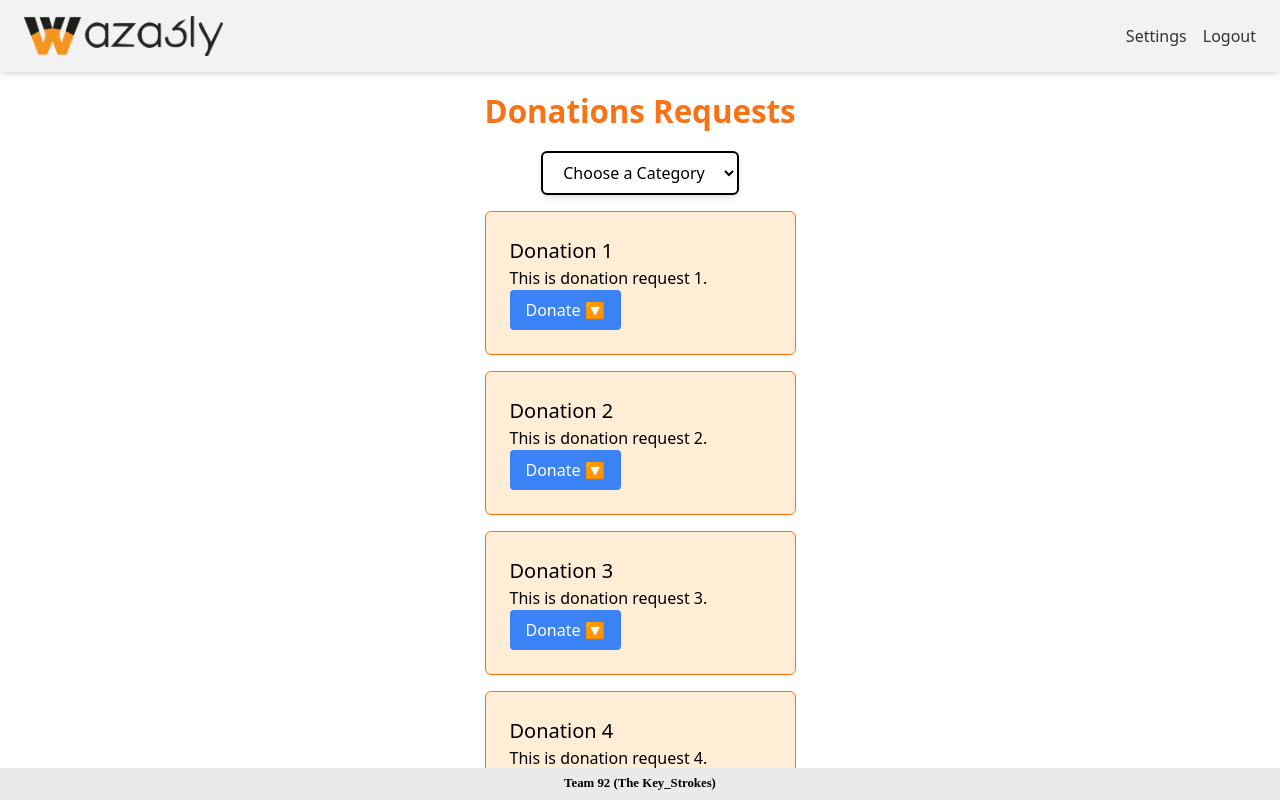
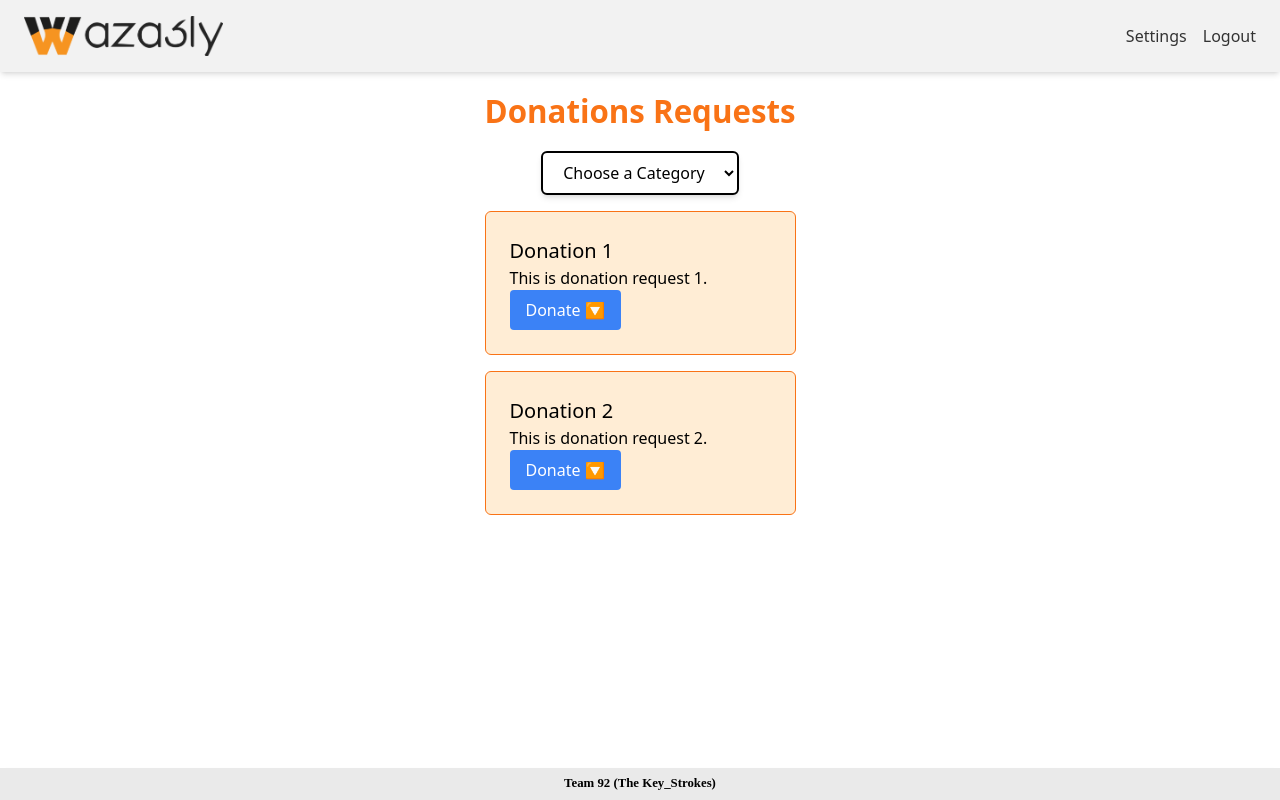
Before and after one commit to Hamada-Gado/Waz3ly-Web-Site, a React (Vite) app: page /donor in a window 1280 px wide. Built offline with nearby package versions, Linux system fonts and the light colour scheme.

Commit message:
HandleSubmit

```diff
--- a/src/components/Donor/DonationForm.jsx
+++ b/src/components/Donor/DonationForm.jsx
@@ -1,9 +1,13 @@
-import React from 'react';
+import React from "react";
+import { donationsTest } from "/src/pages/Donor/data.js";
 
 const DonationForm = ({ selectedDonation }) => {
   const handleSubmit = (event) => {
     event.preventDefault();
-    // Handle form submission
+    console.log(donationsTest[selectedDonation.id - 1]);
+    donationsTest[selectedDonation.id - 1].pending = true;
+    donationsTest[selectedDonation.id - 1].completed =
+      new Date() > new Date(event.target.pickupTime.value);
   };
 
   return (
--- a/src/components/Donor/DonationsList.jsx
+++ b/src/components/Donor/DonationsList.jsx
@@ -1,56 +1,19 @@
 import React, { useState } from "react";
 import Filter from "./Filter";
 import DonationForm from "./DonationForm";
-
+import { donationsTest } from "/src/pages/Donor/data.js";
 const DonationsList = () => {
-  const [donations, setDonations] = useState([
-    {
-      id: 1,
-      title: "Donation 1",
-      description: "This is donation request 1.",
-      pending: false,
-      completed: false,
-      category: "Category 1",
-    },
-    {
-      id: 2,
-      title: "Donation 2",
-      description: "This is donation request 2.",
-      pending: false,
-      completed: true,
-      category: "Category 2",
-    },
-    {
-      id: 3,
-      title: "Donation 3",
-      description: "This is donation request 3.",
-      pending: true,
-      completed: false,
-      category: "Category 2",
-    },
-    {
-      id: 4,
-      title: "Donation 4",
-      description: "This is donation request 4.",
-      pending: true,
-      completed: false,
-      category: "Category 1",
-    },
-    {
-      id: 5,
-      title: "Donation 5",
-      description: "This is donation request 5.",
-      pending: false,
-      completed: false,
-      category: "Category 2",
-    },
-  ]);
+  const [donations, setDonations] = useState(donationsTest);
   const [filter, setFilter] = useState("");
   const [selectedDonation, setSelectedDonation] = useState(null);
 
-  const filteredDonations = filter
-    ? donations.filter((donation) => donation.category === filter)
-    : donations;
+  const filteredDonations = donations.filter((donation) => {
+    return (
+      !donation.pending &&
+      !donation.completed &&
+      (filter ? donation.category === filter : true)
+    );
+  });
 
   return (
     <div className="space-y-4">
```
